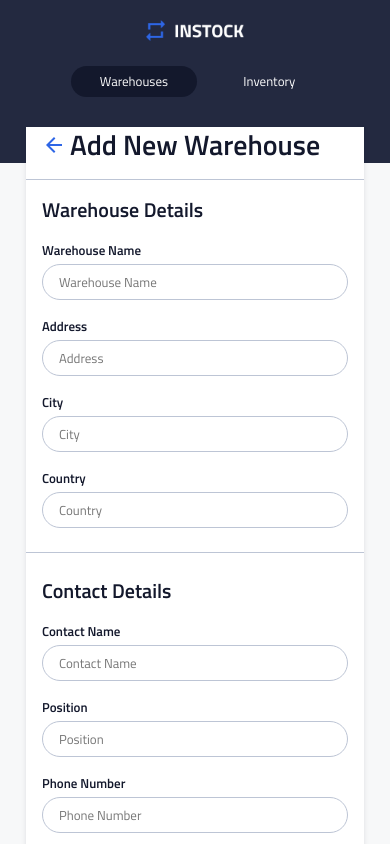
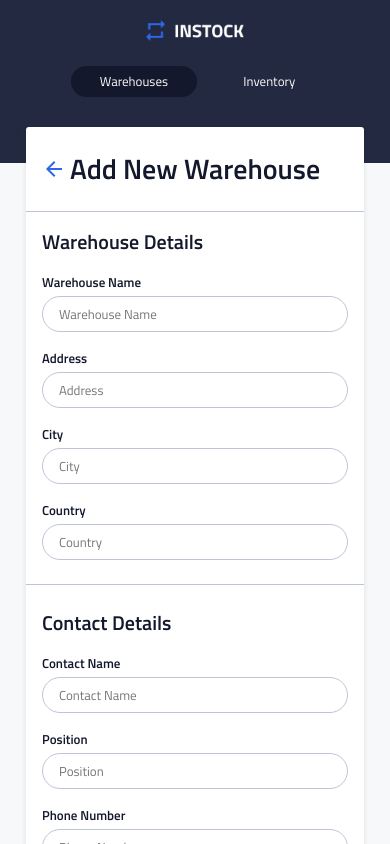
Before and after one commit to notaika/InStock, a React (Vite) app: page /warehouse/add in a window 390 px wide. Built offline with nearby package versions, Linux system fonts and the light colour scheme.

Commit message:
mobile viewpoint for New Warehouse done

```diff
--- a/src/components/WarehouseAdd/WarehouseAdd.scss
+++ b/src/components/WarehouseAdd/WarehouseAdd.scss
@@ -3,13 +3,13 @@
 
 .warehouse-add {
   margin-left: 2em;
-    margin-right: 2em;
+  margin-right:2em;
   margin-top: -4em;
   color: variables.$primary-black;
   background-color: variables.$primary-white;
   outline: none;
   box-shadow: 0px 2px 5px 0px #13182C1A;
-
+  border-radius: 0.188rem;
 
     &__header{
         &-box {
@@ -17,14 +17,18 @@
         align-items: flex-start;
         margin-top: 1rem;
         padding-bottom: 1rem;
-        padding-left:1rem;
+        padding: 1.5rem 1rem;
         border-bottom: 1px solid variables.$secondary-cloud;
+          @include mixins.tablet{
+            padding: 1.5rem;
+          }
+          @include mixins.desktop{
+            padding:2.188rem;
+          }
         }
         &-icon {
             padding-top: 6px;
             padding-right: 4px;
-
-
             &:hover {
                 cursor: pointer;
             }
```
Lines whose indentation alone changed are shown as unchanged.
